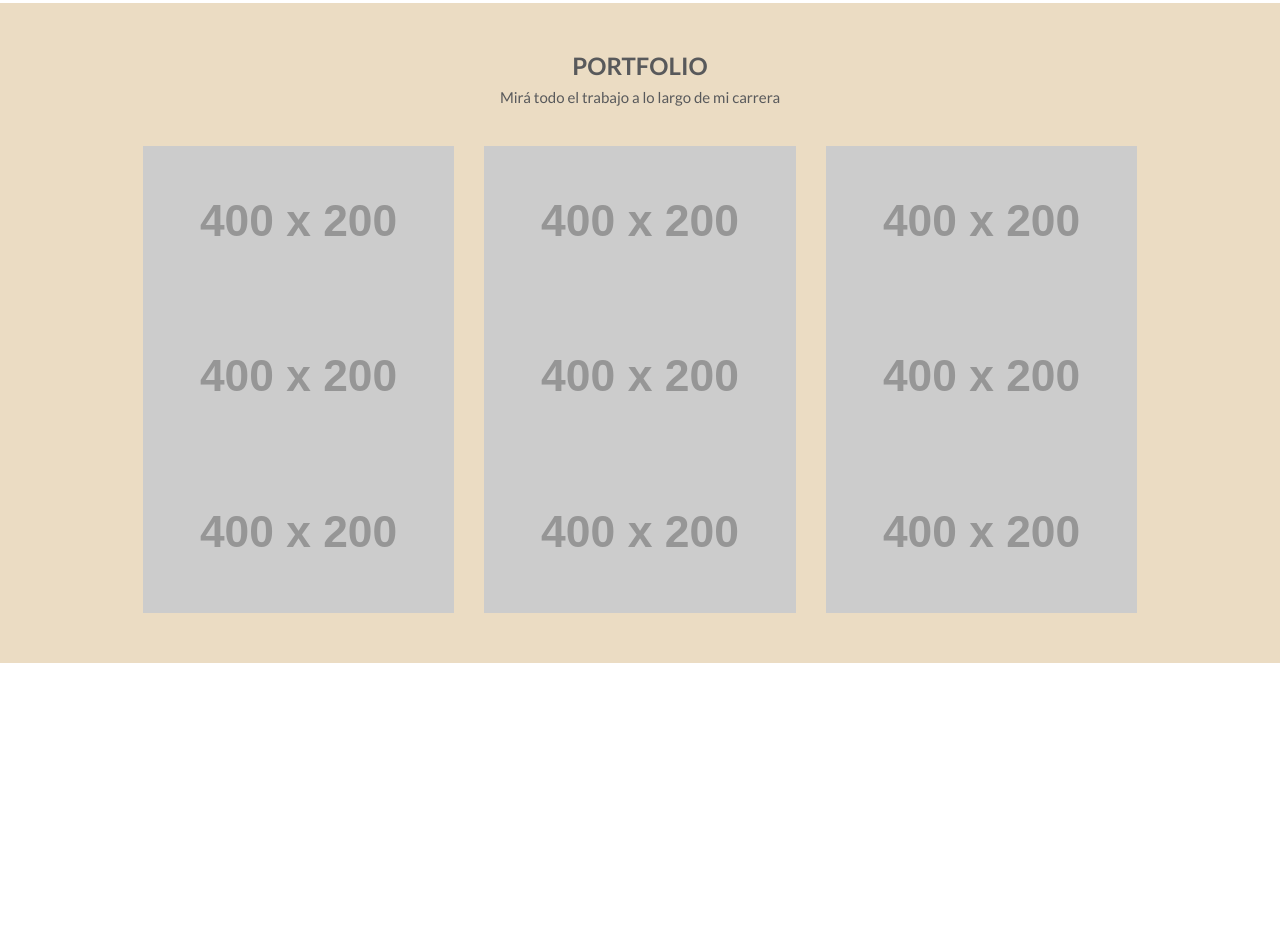
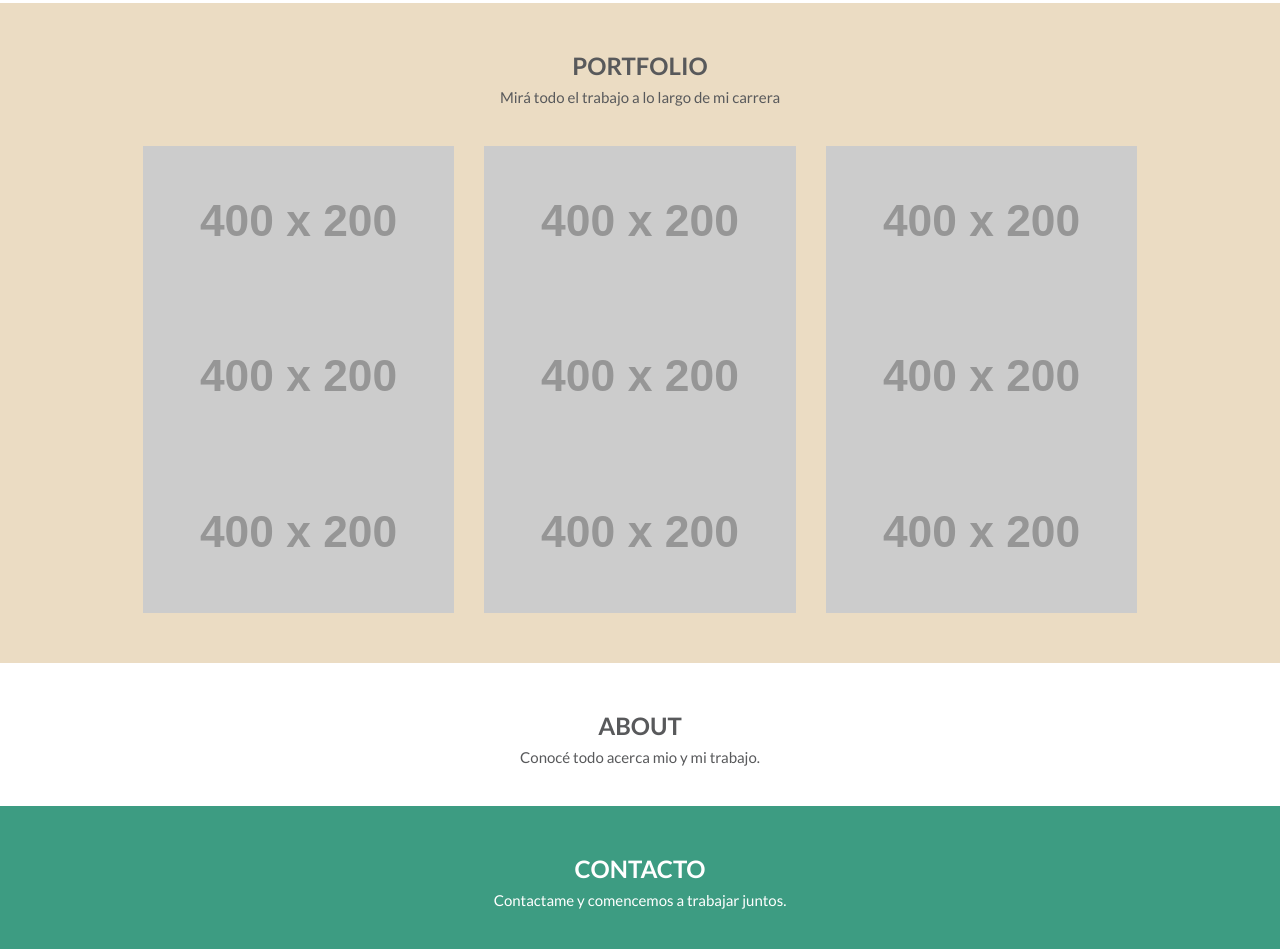
Before and after one commit to evemartire/ProyectoFinal, a plain HTML site: page index.html in a window 1280 px wide. Shown: the part 1144-2093 px from the top of the page. Before the commit the page ends 1807 px from the top, so only its background shows below. Drawn offline with nearby package versions, Linux system fonts and the light colour scheme; placeholder pictures from the web are drawn by us.

Commit message:
creacion de about y contactos

```diff
--- a/css/hoja-estilos.scss
+++ b/css/hoja-estilos.scss
@@ -32,6 +32,7 @@ body{
 	padding: 10px;
 	padding-bottom: 30px;
 	margin-top:20px;
+  text-align: center;
 
 	h3{
 	font-weight: 700;:
@@ -235,3 +236,10 @@ header .intro-text {
 	background-color: #ffffff;
 	color: $color-gris;
 }
+
+
+/*CONTACTO*/
+.contacto-estilos{
+  background-color: $color-verde;
+  color: #ffffff;
+}
--- a/index.html
+++ b/index.html
@@ -171,9 +171,32 @@
 
 
 
+    <!--ABOUT-->
+
+    <div class="about-estilos">
+      <div class="row">
+        <div class="col-md-12 conjunto-titulos">
+            <h3>ABOUT</h3>
+            <h6>Conocé todo acerca mio y mi trabajo.</h6>
+        </div>
+      </div>
+    </div>
+
+    <!--END ABOUT-->
 
 
+   <!--CONTACTO-->
 
+    <div class="contacto-estilos">
+      <div class="row">
+        <div class="col-md-12 conjunto-titulos">
+            <h3>CONTACTO</h3>
+            <h6>Contactame y comencemos a trabajar juntos.</h6>
+        </div>
+      </div>
+    </div>
+
+    <!--END CONTACTO-->
 
 
 
@@ -188,8 +211,6 @@
 <!-- Bootstrap Core JavaScript -->
 <script src="js/bootstrap.min.js"></script>
 
-<!-- Plugin JavaScript -->
-    <script src="https://cdnjs.cloudflare.com/ajax/libs/jquery-easing/1.3/jquery.easing.min.js" integrity="sha384-mE6eXfrb8jxl0rzJDBRanYqgBxtJ6Unn4/1F7q4xRRyIw7Vdg9jP4ycT7x1iVsgb" crossorigin="anonymous"></script>
 
 </body>
 
```
Also changed, not shown: css/estilos.css, 1 other file.
